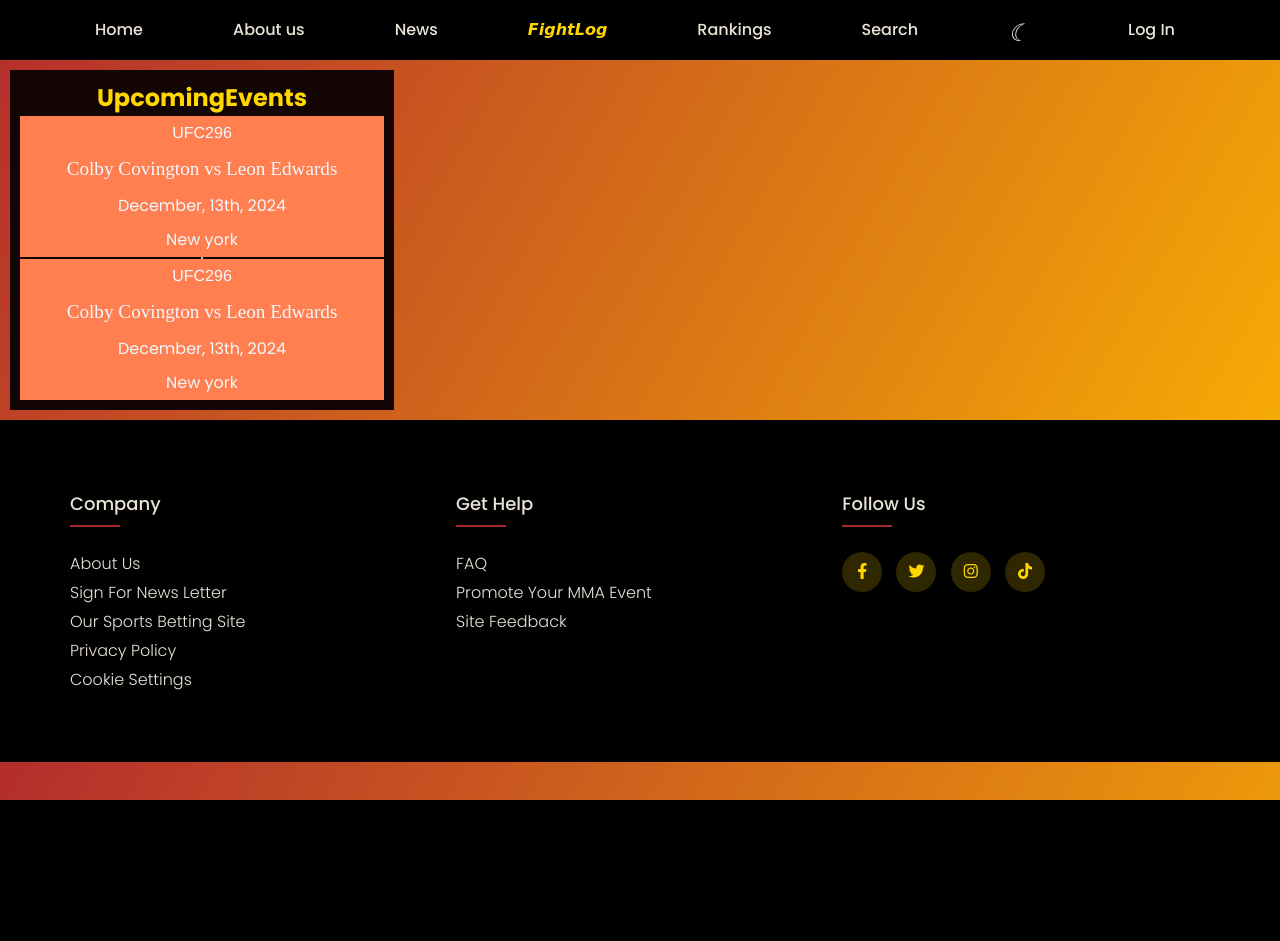
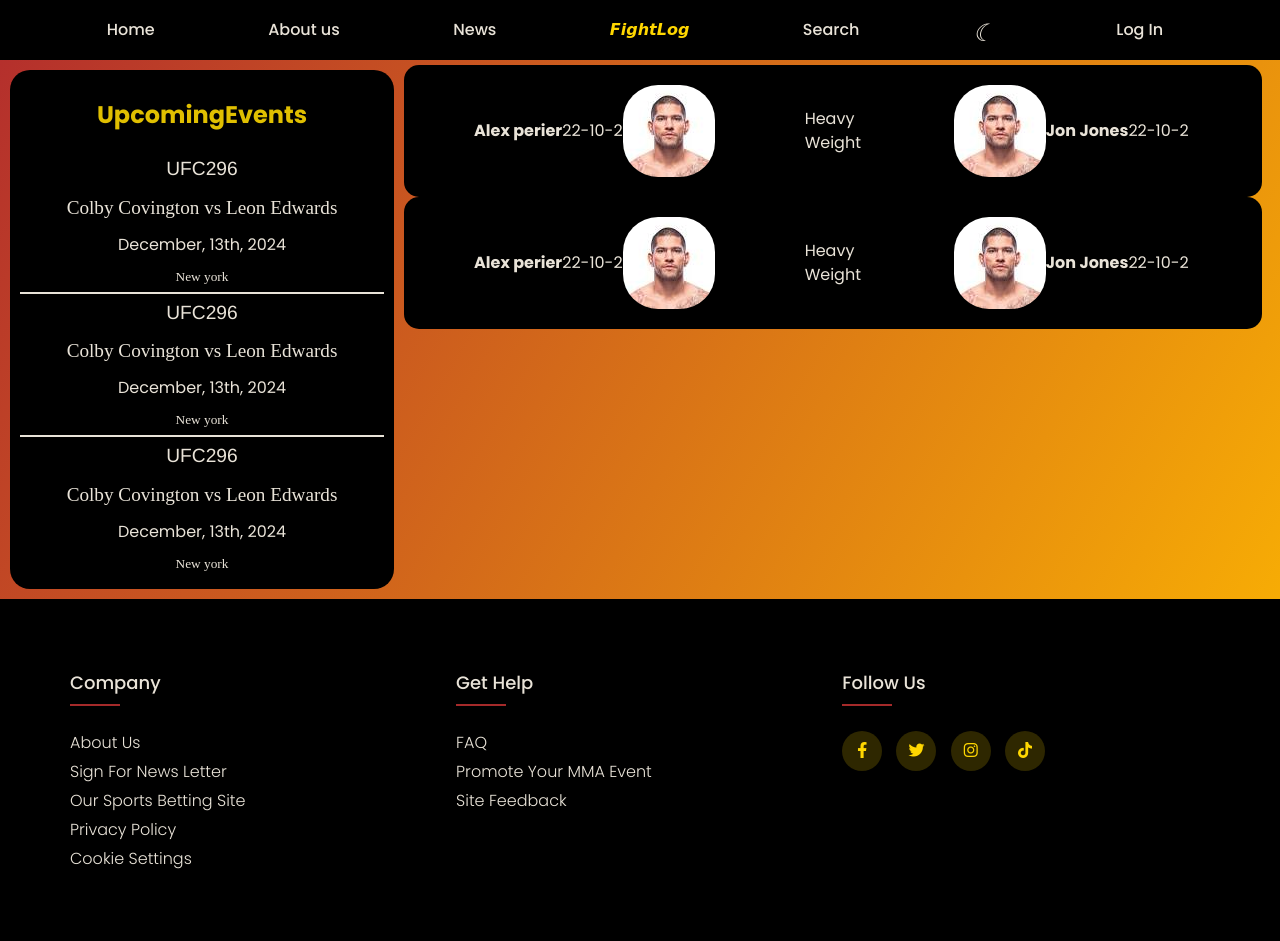
Before and after one commit to Liburn-Krasniqi/MMA-Event-Tracker, a PHP site: page / in a window 1280 px wide. Before the commit the page ends 800 px from the top, so only its background shows below. Run offline with PHP 8.4, Linux system fonts and the light colour scheme.

Commit message:
Alterime + Register + HomepageUnfinished

```diff
--- a/AboutMain.css
+++ b/AboutMain.css
@@ -24,7 +24,7 @@ main{
     padding: 10px 0px 0px 20px;
 
     font-size: xx-large;
-    color: var(--ezez);
+    color: white;
 }
 
 .faq-container{
@@ -40,7 +40,7 @@ main{
     background-color: transparent;
     box-shadow: 10px 10px 30px -8px black;
     text-shadow: 0px 0px 15px rgb(127, 31, 31);
-    color: var(--ezez);
+    color: white;
     border-radius: 10px;
     margin: 20px 0;
     padding: 30px;
@@ -129,7 +129,6 @@ main{
   to {
     opacity: 1;
   }
-}
 .btnExit {
   animation-duration: 0.25s;
   animation-fill-mode: both;
--- a/generate-hed-fot.js
+++ b/generate-hed-fot.js
@@ -10,17 +10,18 @@ function generateHeader(){
     <!--
     e shkruva O per momentin masi simetrike
     -->
-    <a href="Rankings.html">Rankings</a>
+
 
     <div class="dropdown">
         <p class="dropbtn" > Search </p>
         <div class="dropdown-content" id="myDropdown">
-            <a href="#">Link 1</a>
-            <a href="#">Link 2</a>
-            <a href="#">Link 3</a>
+            <a href="#">Events</a>
+            <a href="#">Fighters</a>
+            <a href="#">Rankings</a>
           </div>
         </div>
-        <i id="theme-toggle">☾</i>
+        <div id='darkbutoni'>
+        <i id="theme-toggle">☾</i> <i id="theme-toggle-dark">☼</i> </div>
         <a href="Login.html">Log In</a>
 
     </div>
@@ -72,14 +73,59 @@ return setHtmlCode;
 document.querySelector('footer').innerHTML=generateFooter()
 
 // Get the theme toggle button element
-const themeToggle = document.getElementById('theme-toggle');
+const themeToggle = document.getElementById('darkbutoni');
 
 // Function to toggle the dark theme
 function toggleDarkTheme() {
   document.body.classList.toggle('dark-theme');
-  document.getElementById('theme-toggle').innerText='☼';
-
 }
 
 // Event listener for the theme toggle button
 themeToggle.addEventListener('click', toggleDarkTheme);
+
+
+
+const wrap=document.getElementById('maini');
+const LoginLink=document.getElementById('Login-link');
+const RegistLink=document.getElementById('Regist-link');
+
+
+RegistLink.addEventListener('click',()=>{
+    wrap.classList.add('active');
+});
+LoginLink.addEventListener('click',()=>{
+    wrap.classList.remove('active');
+});
+
+
+function validateReg() {
+    var username=document.getElementById('user').value;
+    var email = document.getElementById('emailReg').value;
+    var password = document.getElementById('passwordReg').value;
+    var error = document.getElementById('errorReg');
+    var valid = document.getElementById('validReg');
+    var emailRegex = /^[^\s@]+@[^\s@]+\.[^\s@]+$/;
+    var passRegex=/^(?=.*[a-z])(?=.*[A-Z])(?=.*\d)[A-Za-z\d]{8,}$/;
+    var usernameRegex=/^[a-zA-Z0-9_-]{3,16}$/;
+
+    if (email === "" || password === "" || username === "") {
+        error.textContent = "Please fill in all fields.";
+    } else if (!emailRegex.test(email)) {
+        error.textContent = "Please enter a valid email address.";
+    }/*else if(username in databaz){         mas databazes
+        error.textContent = "username Already taken";
+    } /*/
+    else if (!usernameRegex.test(username)){
+        error.textContent = "Username should only contain letters underscore or hyphen and be 3-16 charachters long";
+
+    }
+    else if (!passRegex.test(password) ){
+        error.textContent = "Password must be over 8 charachter and contain numbers,lower case and upper case letters";
+    }
+    else {
+        error.textContent = "";
+        setTimeout(function() {
+            valid.textContent = "Register successful!";
+        }, 100);
+    }
+}
--- a/homepage.css
+++ b/homepage.css
@@ -1,29 +1,38 @@
 .UpcomingEvents{
-    background-color: #140505;
+    background-color: var(--ezez);
     display: flex;
     width: 30%;
-    color: aliceblue;
+    color: var(--bardh);
     margin: 10px;
     padding: 10px;
     justify-content: center;
     flex-wrap: wrap;
+    align-items: center;
+    border-radius: 20px;
+
 
 }
 .UpcomingEvents>h2{
     display: flex;
     justify-content: center;
-    color: gold;
+    color: rgb(224, 191, 0);
     width: 100%;
+    align-items: center;
+    height: 70px;
 }
 .EventPreview{
-    background-color: blueviolet;
     justify-content: baseline;
     display: flex;
     text-align: center;
     flex-wrap: wrap;
+    border-bottom: 2px solid ;
+    border-color: var(--bardh);
 }
+.EventPreview:last-of-type {
+    border-bottom: none;
+  }
 .EventPreview p {
-    background-color: coral;
+
     width: 100%;
     margin-top: 0px;
     margin-bottom: 0px;
@@ -31,11 +40,103 @@
     text-align: center;
     padding: 5px;
 }
-#main{
+.EventPreview p:nth-child(2){
     font-size:larger;
     font-family:serif;
 }
+
+.EventPreview p:nth-child(4){
+    font-size:smaller;
+    font-family:serif;
+
+}
+
 .EventPreview p:first-child{
     font-family: 'Franklin Gothic Medium', 'Arial Narrow', Arial, sans-serif;
     font-variant: small-caps;
+    font-size: larger;
+
 }
+main{
+    display: flex;
+
+}
+
+.Event{
+    position: relative;
+    display: flex;
+    width: 67%;
+    margin-right: 5px;
+    align-items: stretch;
+    flex-wrap: wrap;
+    flex-direction: column;
+    margin-top: 5px;
+
+}
+.fight{
+    display: flex;
+    width: 100%;
+    background-color:var(--ezez);
+    border-radius: 15px;
+    color: var(--bardh);
+    flex-direction: row;
+    justify-content: center;
+    align-items: stretch;
+    align-content: stretch;
+
+}
+.name{
+    display: flex;
+    justify-content: center;
+    align-items: center;
+
+}
+.name b {
+    display: block;
+}
+
+.Fleft{
+    justify-content: end;
+    align-items: flex-end;
+}
+.fighter{
+    padding: 20px;
+    display: flex;
+    justify-content: center;
+    flex-direction: column;
+    width: 100%;
+    align-items: stretch;
+
+
+}
+.weightDiv{
+    align-items:flex-start ;
+    width: 20%;
+
+}
+.fighter img{
+    border-radius: 35px;
+}
+.desc{
+    display: flex;
+    display: none;
+    background:var(--ezez);
+    padding: 10px;
+    width: 100%;
+    justify-content: center;
+}
+.desc p {
+    display: flex;
+    justify-content: end;
+    margin-top: 25px;
+    margin-right: 35px;
+}
+.Fright .desc p {
+    display: flex;
+    justify-content: start;
+    margin-left: 35px;
+}
+.fight:hover .desc{
+    display: block;
+
+}
--- a/index.html
+++ b/index.html
@@ -13,26 +13,110 @@
     <header> </header>
 
     <main>
+
+
+        </div>
         <div class="UpcomingEvents">
-            <h2>UpcomingEvents</h2>
-            <div class="EventPreview">
+            <h2 class="EventPreview">UpcomingEvents</h2>
+            <article class="EventPreview">
                 <p>UFC296</p>
-                <p id="main">Colby Covington vs Leon Edwards</p>
+                <p class="mainF_Table">Colby Covington vs Leon Edwards</p>
                  <p>December, 13th, 2024 </p>
                  <p>New york</p>
-            </div>
-            <hr>
-            <div class="EventPreview">
+            </article>
+
+            <article class="EventPreview">
                 <p>UFC296</p>
-                <p id="main">Colby Covington vs Leon Edwards</p>
+                <p class="mainF_Table">Colby Covington vs Leon Edwards</p>
                  <p>December, 13th, 2024</p>
                  <p>New york</p>
-            </div>
+            </article>
+
+            <article class="EventPreview">
+                <p>UFC296</p>
+                <p class="mainF_Table">Colby Covington vs Leon Edwards</p>
+                 <p>December, 13th, 2024</p>
+                 <p>New york</p>
+            </article>
         </div>
-        <div class="Event">
+
+            <div class="Event">
+                <div class="fight">
+                    <div class="fighter Fleft">
+                        <div class="name">
+                            <b>Alex perier</b>
+                            <p>22-10-2</p>
+                            <img src="AlexP.jfif" alt="Jon jones">
+                        </div>
+
+                        <div class="desc fighter">
+                            <p>Height:186cm</p>
+                            <p>Weight:90kg</p>
+                            <p>Reach:75inch</p>
+                        </div>
+                    </div>
+                    <p class="weightDiv fighter">Heavy Weight</p>
+                    <div class="fighter Fright">
+
+                        <div class="name">
+                            <img src="AlexP.jfif" alt="Jon jones">
+                            <b>Jon Jones</b>
+                            <p>22-10-2</p>
+
+                        </div>
+                        <div class="desc fighter">
+                            <p>Height:186cm</p>
+                            <p>Weight:90kg</p>
+                            <p>Reach:75inch</p>
+                        </div>
+
+                    </div>
+
+
+
+                </div>
+                <div class="fight">
+                    <div class="fighter Fleft">
+                        <div class="name">
+                            <b>Alex perier</b>
+                            <p>22-10-2</p>
+                            <img src="AlexP.jfif" alt="Jon jones">
+                        </div>
+
+                        <div class="desc fighter">
+                            <p>Height:186cm</p>
+                            <p>Weight:90kg</p>
+                            <p>Reach:75inch</p>
+                        </div>
+                    </div>
+                    <p class="weightDiv fighter">Heavy Weight</p>
+                    <div class="fighter Fright">
+
+                        <div class="name">
+                            <img src="AlexP.jfif" alt="Jon jones">
+                            <b>Jon Jones</b>
+                            <p>22-10-2</p>
+
+                        </div>
+                        <div class="desc fighter">
+                            <p>Height:186cm</p>
+                            <p>Weight:90kg</p>
+                            <p>Reach:75inch</p>
+                        </div>
+
+                    </div>
+
+
+
+                </div>
+
+
+
 
         </div>
     </main>
+
+
 
     <footer> </footer>
      <script src="generate-hed-fot.js" ></script>
--- a/style.css
+++ b/style.css
@@ -12,6 +12,28 @@
 .dark-theme {
     --ezez: #e9e3d8;
     --bardh: #131516;
+  }
+
+
+#theme-toggle-dark{
+    display: none;
+}
+body.dark-theme #theme-toggle {
+    display: none;
+
+}
+body.dark-theme #theme-toggle-dark {
+    display: block;
+
+}
+/*darkmode */
+#darkbutoni {
+    margin-left: 0px;
+    color: var(--bardh);
+    width: 30px;
+    height: 30px;
+    display: inline;
+    font-size: x-large;
   }
 
 
@@ -45,6 +67,10 @@ header>.row{
     font-style: bold;
     font-weight: 800;
 }
+#darkbutoni:hover{
+    color: rgb(224, 191, 0);
+    cursor: pointer;
+}
 
 a{
     text-decoration: none;
@@ -76,16 +102,22 @@ header>.row>a:hover{
   .dropdown-content {
     display: none;
     position: absolute;
-    background-color: #f9f9f9;
+    background-color: var(--ezez);
+
     min-width: 160px;
     box-shadow: 0px 8px 16px 0px rgba(0,0,0,0.2);
     z-index: 1;
+    margin-left: -35px;
+  }
+  .dropdown-content a:hover {
+    color: rgb(224, 191, 0);
+    font-weight: bold;
   }
   .dropdown:hover .dropdown-content {
     display: block;
   }
   .dropdown-content a {
-    color: black;
+    color:var(--bardh);
     padding: 12px 16px;
     text-decoration: none;
     display: block;
@@ -104,18 +136,10 @@ header>.row>a:hover{
 }
 
 .dropdown p:hover{
-    color: gold;
+    color: rgb(224, 191, 0);
 }
 
-/*darkmode */
-#theme-toggle {
-    margin-left: 0px;
-    color: var(--bardh);
-    width: 30px;
-    height: 30px;
-    display: inline;
-    font-size: x-large;
-  }
+
 
 footer{
     margin: 0;
@@ -216,4 +240,8 @@ ul{
     .footer-column{
         width: 100%;
     }
+    header a{
+        width: 33%;
+        padding-top: 3px;
+    }
 }
```
Also changed, not shown: Login.css (+69 -4 lines), Login.html (+31 -3 lines), AlexP.jfif (added).
